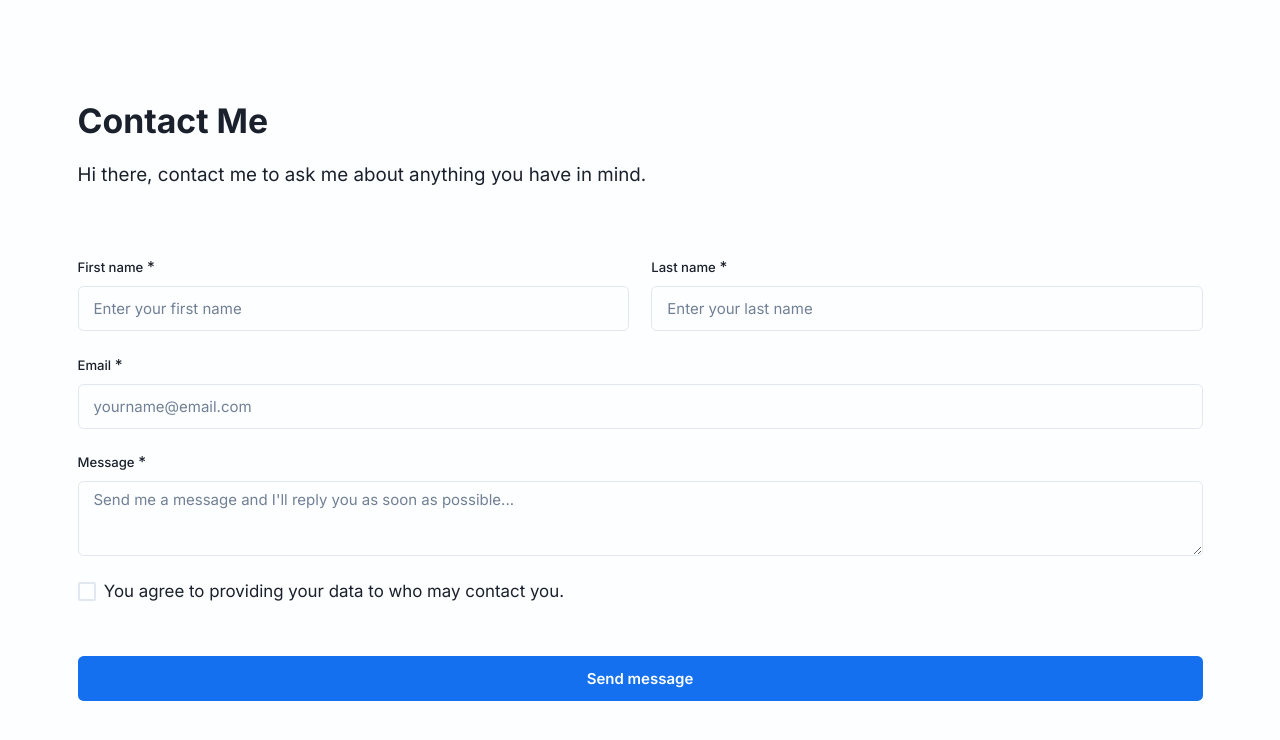
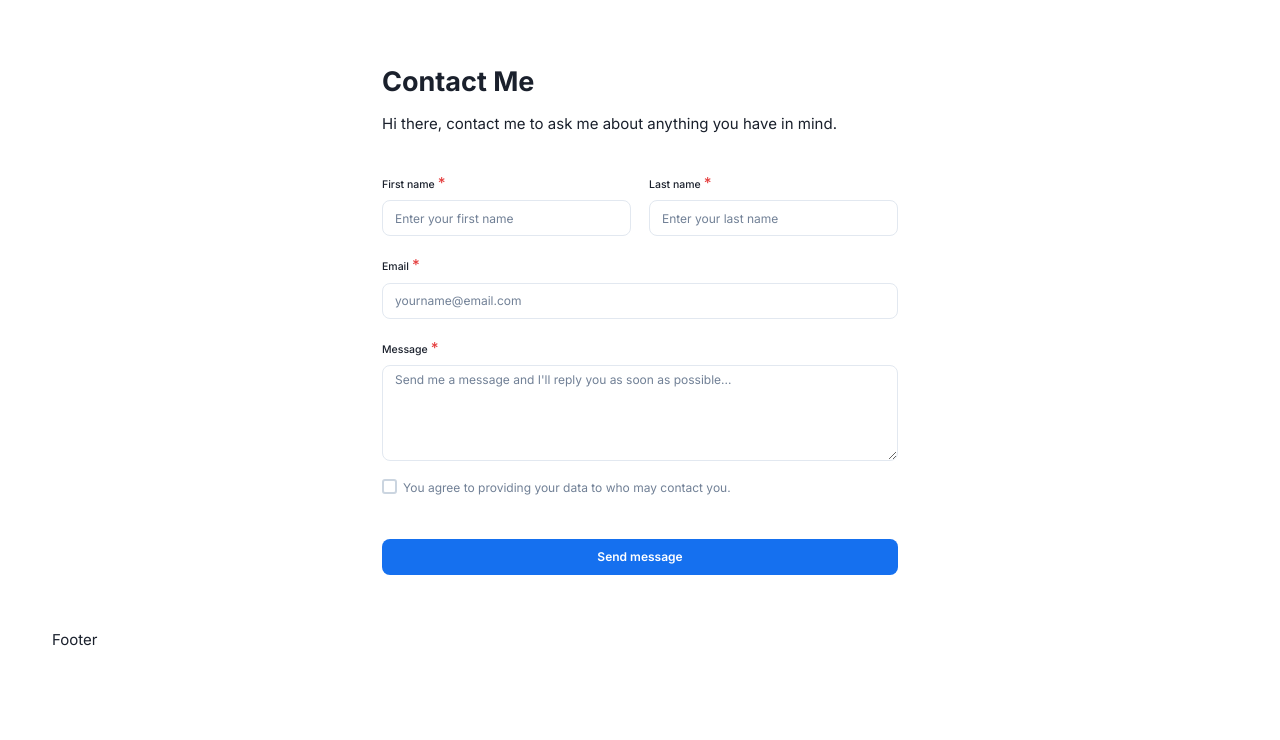
Before and after one commit to kinxlo/LinkTreeClone, a React (Create React App) app: page /contact in a window 1280 px wide. Shown: the top 740 px of the page. Built offline with nearby package versions, Linux system fonts and the light colour scheme.

Commit message:
refactor: added default layout component

```diff
--- a/src/App.css
+++ b/src/App.css
@@ -27,6 +27,6 @@ a {
 
 @media screen and (min-width: 48em) {
   html {
-    /* font-size: calc(7px + 0.390625vw); */
+    font-size: calc(7px + 0.390625vw);
   }
 }
--- a/src/App.jsx
+++ b/src/App.jsx
@@ -1,7 +1,7 @@
 import './App.css';
 import { BrowserRouter as Router, Routes, Route } from 'react-router-dom';
 import Home from './pages/home';
-// import Layout from './hocs/Layout';
+import Layout from './layout/Default';
 import Contact from './pages/contact';
 import ErrPage from './pages/error';
 
@@ -9,13 +9,13 @@ const App = () => {
   return (
     <div>
       <Router>
-        {/* <Layout> */}
-        <Routes>
-          <Route exact path="/" element={<Home />} />
-          <Route exact path="/contact" element={<Contact />} />
-          <Route exact path="*" element={<ErrPage />} />
-        </Routes>
-        {/* </Layout> */}
+        <Layout>
+          <Routes>
+            <Route exact path="/" element={<Home />} />
+            <Route exact path="/contact" element={<Contact />} />
+            <Route exact path="*" element={<ErrPage />} />
+          </Routes>
+        </Layout>
       </Router>
     </div>
   );
--- /dev/null
+++ b/src/components/Footer.jsx
@@ -0,0 +1,9 @@
+import React from 'react'
+
+const Footer = () => {
+  return (
+    <div>Footer</div>
+  )
+}
+
+export default Footer
--- /dev/null
+++ b/src/layout/Default.jsx
@@ -0,0 +1,14 @@
+import { Container } from '@chakra-ui/react';
+import React from 'react';
+import Footer from '../components/Footer';
+
+const Default = ({ children }) => {
+  return (
+    <Container className="cc-container">
+      {children}
+      <Footer />
+    </Container>
+  );
+};
+
+export default Default;
--- a/src/pages/contact/index.jsx
+++ b/src/pages/contact/index.jsx
@@ -21,6 +21,7 @@ const index = ({ name }) => {
       p="10"
       className="cc-container"
     >
+      <Container maxW={`45rem`}>
         <Box my={12}>
           <Heading my={5} fontSize={`4xl`}>
             Contact Me
@@ -34,6 +35,7 @@ const index = ({ name }) => {
             <Box>
               <FormLabel fontSize={`sm`}>First name</FormLabel>
               <Input
+                borderRadius={8}
                 type={`text`}
                 fontSize={`md`}
                 size={`lg`}
@@ -43,6 +45,7 @@ const index = ({ name }) => {
             <Box>
               <FormLabel fontSize={`sm`}>Last name</FormLabel>
               <Input
+                borderRadius={8}
                 type={`text`}
                 fontSize={`md`}
                 size={`lg`}
@@ -54,6 +57,7 @@ const index = ({ name }) => {
             <Box>
               <FormLabel fontSize={`sm`}>Email</FormLabel>
               <Input
+                borderRadius={8}
                 fontSize={`md`}
                 type="email"
                 size={`lg`}
@@ -63,17 +67,28 @@ const index = ({ name }) => {
             <Box>
               <FormLabel fontSize={`sm`}>Message</FormLabel>
               <Textarea
+                borderRadius={8}
+                h={`8rem`}
                 fontSize={`md`}
                 size={`lg`}
                 placeholder="Send me a message and I'll reply you as soon as possible..."
               />
             </Box>
             <Box>
-            <Checkbox size={`lg`} defaultValue>
-              You agree to providing your data to {name} who may contact you.
+              <Checkbox
+                colorScheme={`white`}
+                size={`lg`}
+                display={`flex`}
+                alignItems={{ base: `top`}}
+              >
+                <Text fontSize={`md`} fontWeight={400} color={`gray.500`}>
+                  You agree to providing your data to {name} who may contact
+                  you.
+                </Text>
               </Checkbox>
             </Box>
             <Button
+              borderRadius={8}
               my={8}
               size={`lg`}
               fontSize={`md`}
@@ -86,6 +101,7 @@ const index = ({ name }) => {
           </SimpleGrid>
         </FormControl>
       </Container>
+    </Container>
   );
 };
 
--- a/src/style/theme/index.js
+++ b/src/style/theme/index.js
@@ -2,40 +2,34 @@
 import { extendTheme } from '@chakra-ui/react';
 
 const theme = extendTheme({
-  styles: {
-    global: {
-      // body: {
-      //   bg: '#F6F7FB',
-      //   color: 'black',
-      // },
-      // p: {
-      //   letterSpacing: '0.02rem',
-      // },
-      // span: {
-      //   letterSpacing: '0.02rem',
-      // },
-    },
-  },
-
-  colors: {
-    transparent: 'transparent',
-    black: '#292929',
-    white: '#FDFEFF',
-    accent: '#a37bfd',
-    sidenavBg: '#1E1E2D',
-    lightBlue: '#85ACBF',
-    lightGrey: '#757575',
-    yellow: '#E5BF5E',
-    green: '#41D750',
-    blue: '#6397E5',
-    red: '#F42A2A',
-  },
   breakpoints: {
     sm: '30em', //320px
     md: '48em', //768px
     lg: '62em', //960px
     xl: '80em', //1200px
     '2xl': '96em', //1536px 4K viewport
+  },
+  components: {
+    Checkbox: {
+      baseStyle: {
+        icon: {
+          color: '#1570EF',
+        },
+        control: {
+          border: '2px solid black',
+          borderColor: 'gray.300',
+          borderRadius: 'base',
+          _disabled: {
+            borderColor: 'gray.300',
+            bg: 'gray.200',
+          },
+        },
+        label: {
+          fontWeight: 'medium',
+          color: 'gray.900',
+        },
+      },
+    },
   },
   fonts: {
     body: 'Open Sans, sans-serif',
```
Lines whose indentation alone changed are shown as unchanged.
